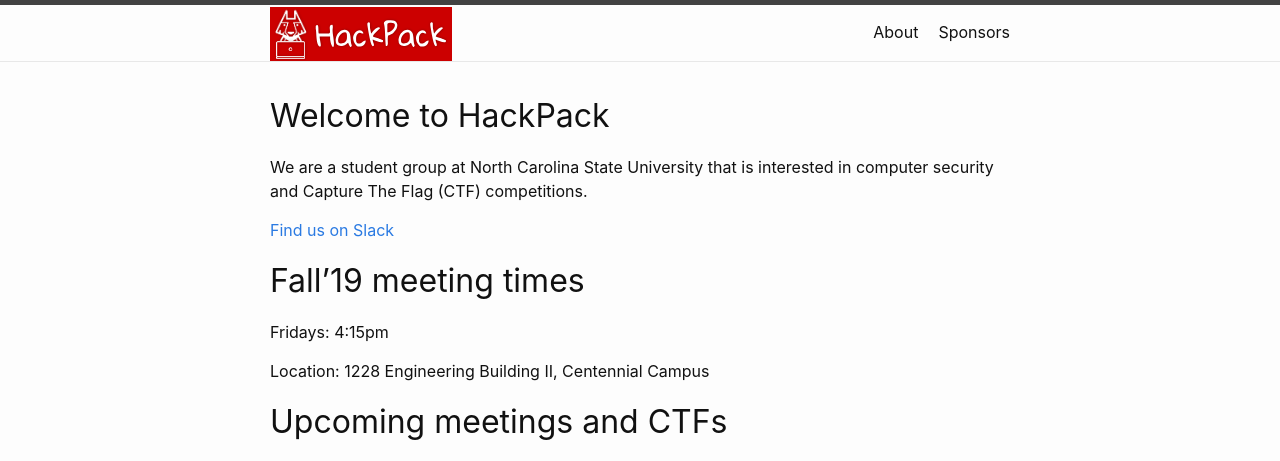
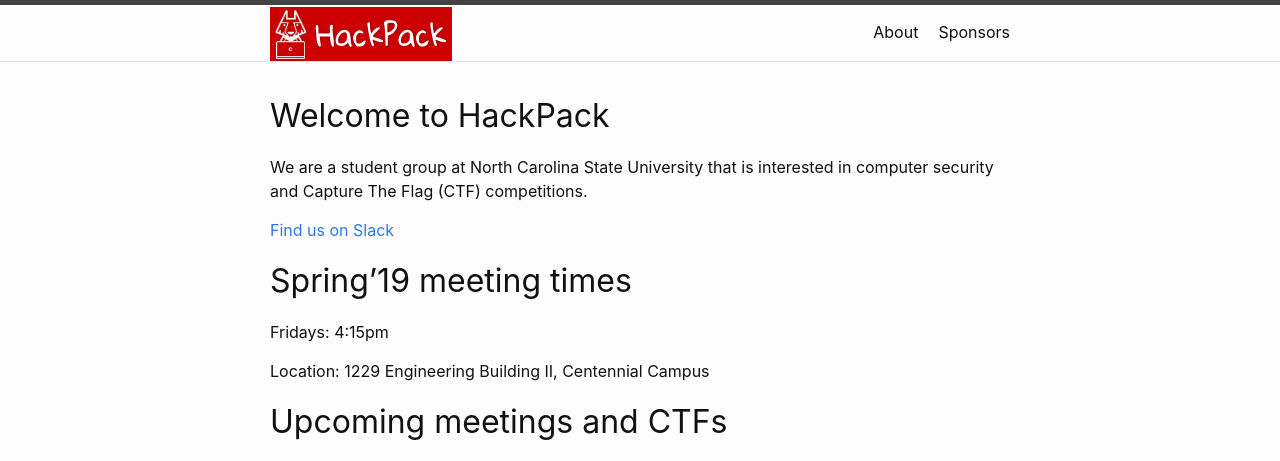
Before and after one commit to kapravel/hackpack-web, a Jekyll site: the page built from index.md, in a window 1280 px wide, cut to the strip 0-461 px from the top of the page. Built offline with Jekyll 4.4.1, drawn with Linux system fonts in a browser that asks for light colours.

Commit message:
new room for spring 19

```diff
--- a/index.md
+++ b/index.md
@@ -11,11 +11,11 @@ We are a student group at North Carolina State University that is interested in
 
 [Find us on Slack](https://ncsu-hackpack.slack.com/)
 
-# Fall'19 meeting times
+# Spring'19 meeting times
 
 Fridays: 4:15pm
 
-Location: 1228 Engineering Building II, Centennial Campus
+Location: 1229 Engineering Building II, Centennial Campus
 
 # Upcoming meetings and CTFs
 
```
